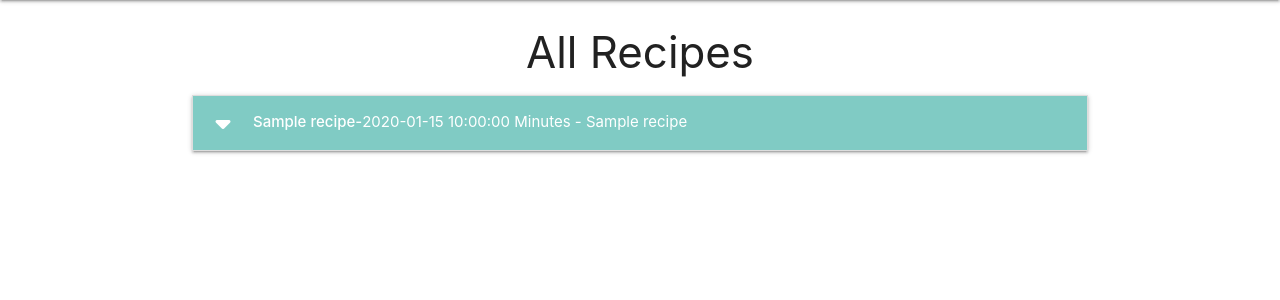
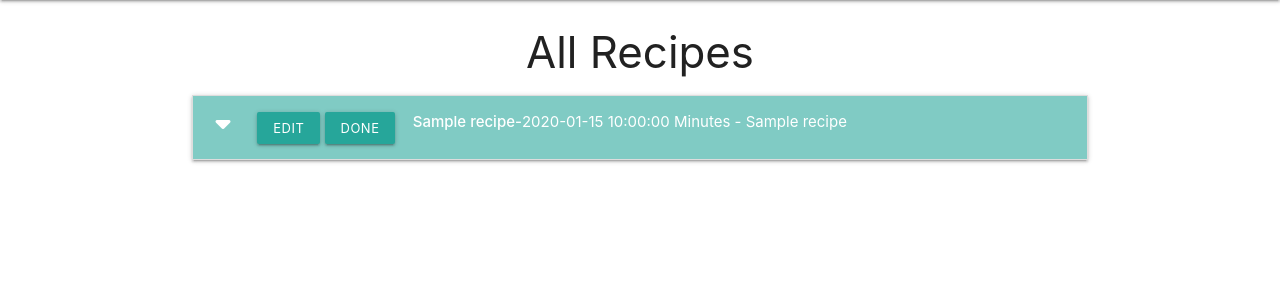
Before and after one commit to Jenkimdev/recipe-book, a Flask app: page / in a window 1280 px wide. Shown: the part 64-364 px from the top of the page. Run offline with Flask 3, Linux system fonts and the light colour scheme; grey boxes marked "Sample" are stand-in pictures; a database or web service that is not in the repository returns one stand-in record (values such as "Sample title"); some libraries are stand-ins or nearby versions.

Commit message:
Add edit and done buttons to the recipe slates

```diff
--- a/static/css/style.css
+++ b/static/css/style.css
@@ -1,3 +1,7 @@
 .flashes h4 {
     line-height: 2;
 }
+
+.collapsible-header .gap {
+    margin-left: 2%;
+}
--- a/templates/recipes.html
+++ b/templates/recipes.html
@@ -7,8 +7,12 @@
         {% for recipe in recipes %}
         <li>
             <div class="collapsible-header teal lighten-3 white-text">
-                <i class="fas fa-caret-down"></i>
-                <strong>{{ recipe.recipe_name }} </strong> <strong> - </strong> {{ recipe.completion_time }} Minutes - {{ recipe.cooking_method_name }}
+                <div class="col s3">
+                    <i class="fa-solid fa-caret-down"></i>
+                    <a class="waves-effect waves-light btn-small">Edit</a>
+                    <a class="done waves-effect waves-light btn-small">Done</a>
+                </div>
+                <strong class="gap">{{ recipe.recipe_name }} </strong> <strong> - </strong> {{ recipe.completion_time }} Minutes - {{ recipe.cooking_method_name }}
             </div>
 
             <div class="collapsible-body">
```
